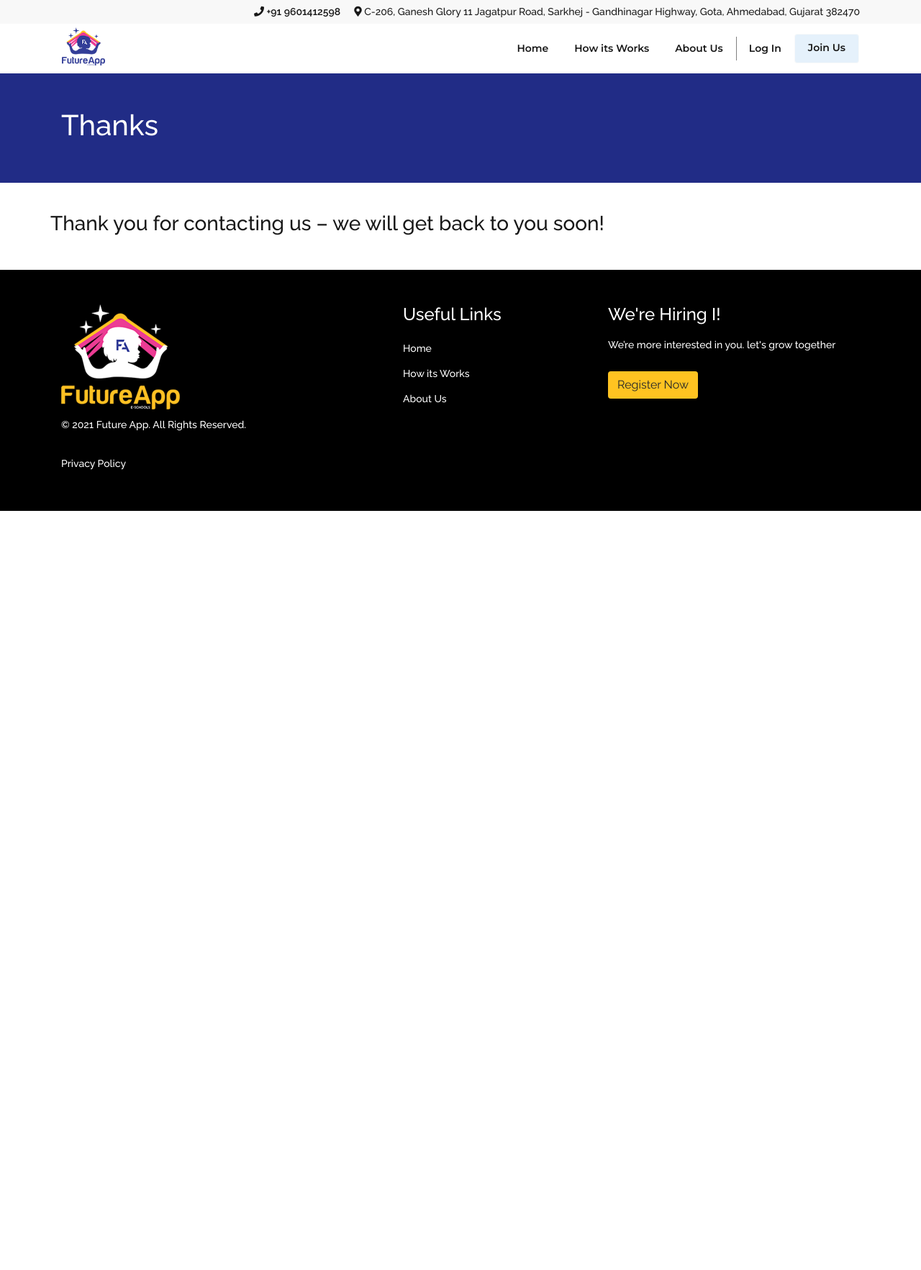
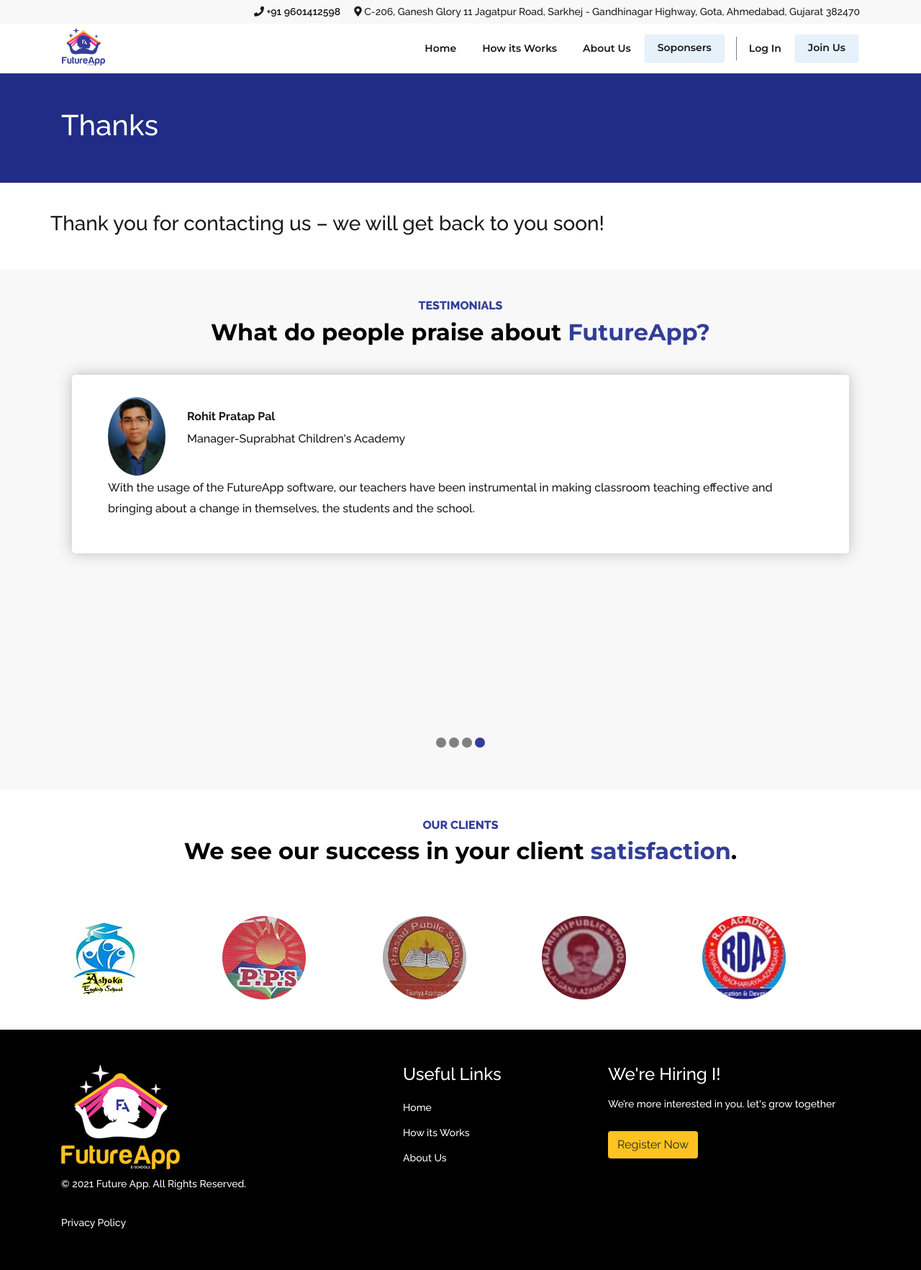
Before and after one commit to futureappinfo/futureappwebsite, a Jekyll site: the page built from thanks.md, in a window 1280 px wide. Shown: the whole page at 72% size. Built offline with Jekyll 4.4.1, drawn with Linux system fonts in a browser that asks for light colours; before the commit the page ends 900 px from its top, so only the background shows below that.

Commit message:
soponsers page added

```diff
--- a/_data/menu.yml
+++ b/_data/menu.yml
@@ -11,6 +11,11 @@ main:
     url: "#about"
     pageType: "same"
     weight: 3
+  - name: Soponsers
+    url: '/soponsers/'
+    pageType: "external"
+    weight: 3
+    button: true
   - name: Log In
     url: 'https://portal.futureapp.in/'
     pageType: "external"
--- a/_layouts/page.html
+++ b/_layouts/page.html
@@ -3,9 +3,83 @@
 <section class="hero hero-inner py-5">
     <div class="container">
         <div class="row">
-          <div class="col-12">
-            <h1>{{page.title}}</h1>
+          {% if page.hero.form == true %}
+          <div class="col-md-6">
+            <img src="{{page.hero.image}}" alt="{{page.hero.title}}" class="img-fluid">
           </div>
+          <div class="col-md-6">
+            <h1 class="mb-2">{{page.title}}</h1>
+            <p class="text-white">{{page.hero.desc}}</p>
+            <div class="formBox mt-2">
+              <form class="w-100" method="post">
+                      <div class="row">
+                          <div class="col-sm-6">
+                              <div class="form-group ">
+                                  <label for="name">Name <span>*</span></label>
+                                  <input id="name" type="text" name="name" class="input" required>
+                              </div>
+                          </div>
+
+
+                          <div class="col-sm-6">
+                              <div class="form-group ">
+                                  <label for="phone_number">Phone Number <span>*</span></label>
+                                  <input id="phone_number" type="tel" name="phone_number" class="input" pattern="[0-9]{3}[0-9]{3}[0-9]{4}" required>
+
+                              </div>
+                          </div>
+
+
+                          <div class="col-sm-6">
+                              <div class="form-group ">
+                                  <label for="email">Email </label>
+                                  <input id="email" type="email" name="email" class="input">
+                              </div>
+                          </div>
+
+
+                          <div class="col-sm-6">
+                              <div class="form-group ">
+                                  <label for="address">Address </label>
+                                  <input id="address" type="text" name="address" class="input">
+                              </div>
+                          </div>
+
+                      </div>
+
+                      <div class="row">
+                          <div class="col-sm-12">
+                              <div class="form-group">
+                                  <label for="message">Comments</label>
+                                  <textarea id="comments" name="comments" rows="6" class="input"></textarea>
+                              </div>
+                          </div>
+                      </div>
+
+                      <div class="row">
+                          <div class="col-sm-12">
+                              <input type="submit" name="" class="btn btn-submit" value="Submit" id="subContact">
+                          </div>
+                      </div>
+
+
+                      <div class="row mt-3 message-submit messages" >
+                          <div class="col-sm-12">
+                              <div class="alert alert-success" role="alert">
+                                  Thank you for contacting us – we will get back to you soon!
+                                </div>
+                          </div>
+                      </div>
+              </form>
+          </div>
+          </div>
+
+          {% else %}
+            <div class="col-12">
+              <h1>{{page.title}} {{page.hero.title}}</h1>
+            </div>
+      {% endif %}
+
         </div>
     </div>
 </section>
@@ -17,4 +91,8 @@
   {{ content }}
 </div>
 
+
+{% include testimonials.html %}
+{% include clients.html %}
+
 {% include footer.html %}
--- a/assets/css/style.scss
+++ b/assets/css/style.scss
@@ -118,6 +118,7 @@ a:hover{
       }
 
       &.bod-left{
+        margin-left: 15px;
         &:before{
           width: 1px;
           height: 80%;
--- /dev/null
+++ b/soponsers.md
@@ -0,0 +1,19 @@
+---
+layout: page
+title: Soponsers
+description:
+hero:
+  title: form title
+  desc: Lorem Ipsum is simply dummy text of the printing and typesetting industry.
+  image: /assets/images/sponsers-3.jpeg
+  form: true
+---
+
+
+## Soponsers Title here
+Lorem Ipsum is simply dummy text of the printing and typesetting industry. Lorem Ipsum has been the industry's standard dummy text ever since the 1500s, when an unknown printer took a galley of type and scrambled it to make a type specimen book. It has survived not only five centuries, but also the leap into electronic typesetting, remaining essentially unchanged. It was popularised in the 1960s with the release of Letraset sheets containing Lorem Ipsum passages, and more recently with desktop publishing software like Aldus PageMaker including versions of Lorem Ipsum.
+
+
+### sub heading
+
+Lorem Ipsum is simply dummy text of the printing and typesetting industry. Lorem Ipsum has been the industry's standard dummy text ever since the 1500s, when an unknown printer took a galley of type and scrambled it to make a type specimen book. It has survived not only five centuries, but also the leap into electronic typesetting, remaining essentially unchanged. It was popularised in the 1960s with the release of Letraset sheets containing Lorem Ipsum passages, and more recently with desktop publishing software like Aldus PageMaker including versions of Lorem Ipsum.
```
Also changed, not shown: _data/clients.yml (+6 -6 lines), _data/testimonial.yml (+4 -4 lines), assets/images/sponsers-2.jpg (added), assets/images/sponsers-3.jpeg (added), assets/images/sponsers.jpg (added).
